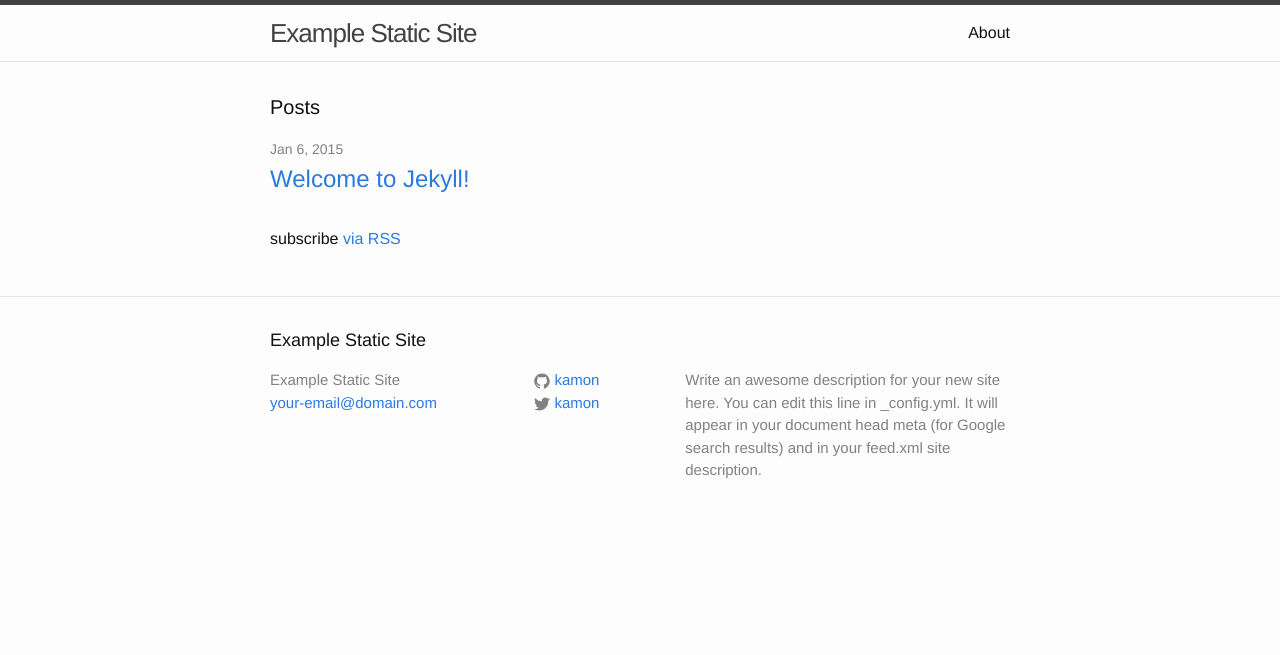
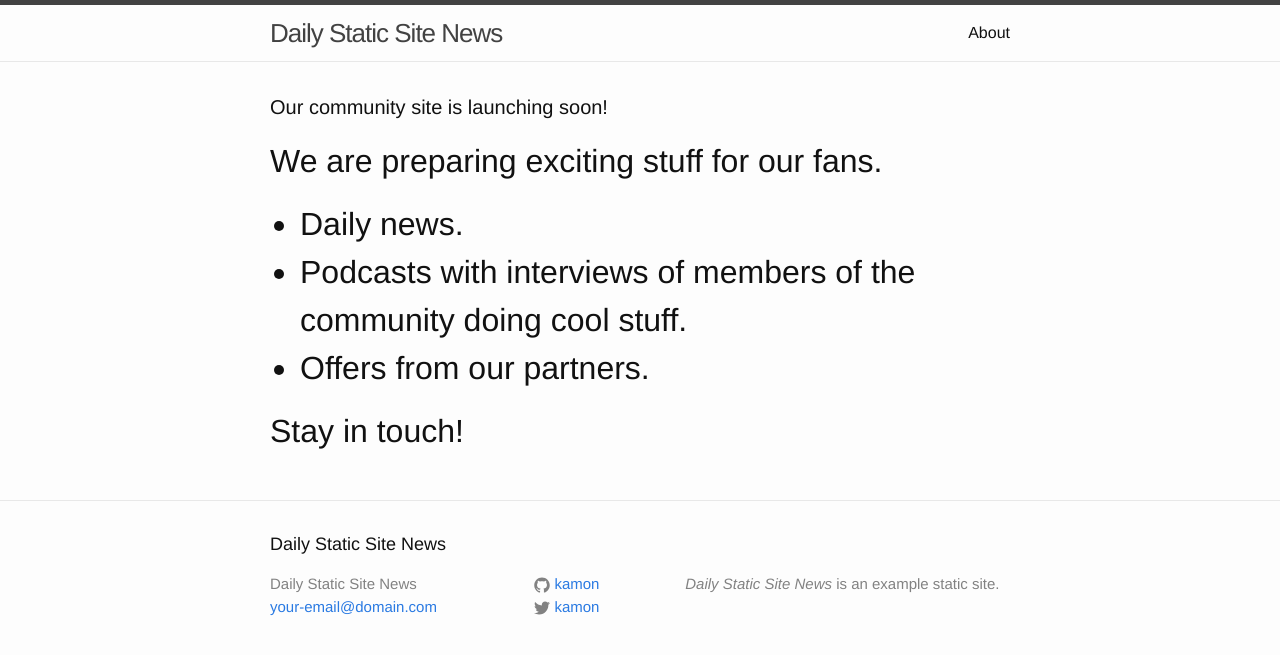
Before and after one commit to kamon/examplesite, a Jekyll site: the page built from index.html, in a window 1280 px wide. Shown: the top 655 px of the page. Built offline with Jekyll 4.4.1, drawn with Linux system fonts in a browser that asks for light colours.

Commit message:
Changed the index HTML code and site metadata

```diff
--- a/_config.yml
+++ b/_config.yml
@@ -1,10 +1,8 @@
 # Site settings
-title: Example Static Site
+title: Daily Static Site News
 email: your-email@domain.com
 description: > # this means to ignore newlines until "baseurl:"
-  Write an awesome description for your new site here. You can edit this
-  line in _config.yml. It will appear in your document head meta (for
-  Google search results) and in your feed.xml site description.
+  <em>Daily Static Site News</em> is an example static site.
 baseurl: "" # the subpath of your site, e.g. /blog/
 url: "http://yourdomain.com" # the base hostname & protocol for your site
 twitter_username: kamon
--- a/index.html
+++ b/index.html
@@ -4,20 +4,15 @@ layout: default
 
 <div class="home">
 
-  <h1 class="page-heading">Posts</h1>
+  <h1 class="page-heading">Our community site is launching soon!<h1>
 
-  <ul class="post-list">
-    {% for post in site.posts %}
-      <li>
-        <span class="post-meta">{{ post.date | date: "%b %-d, %Y" }}</span>
-
-        <h2>
-          <a class="post-link" href="{{ post.url | prepend: site.baseurl }}">{{ post.title }}</a>
-        </h2>
-      </li>
-    {% endfor %}
+  <p>We are preparing exciting stuff for our fans.</p>
+  <ul>
+      <li>Daily news.</li>
+      <li>Podcasts with interviews of members of the community doing cool stuff.</li>
+      <li>Offers from our partners.</li>
   </ul>
 
-  <p class="rss-subscribe">subscribe <a href="{{ "/feed.xml" | prepend: site.baseurl }}">via RSS</a></p>
+  <p>Stay in touch!</p>
 
 </div>
```
